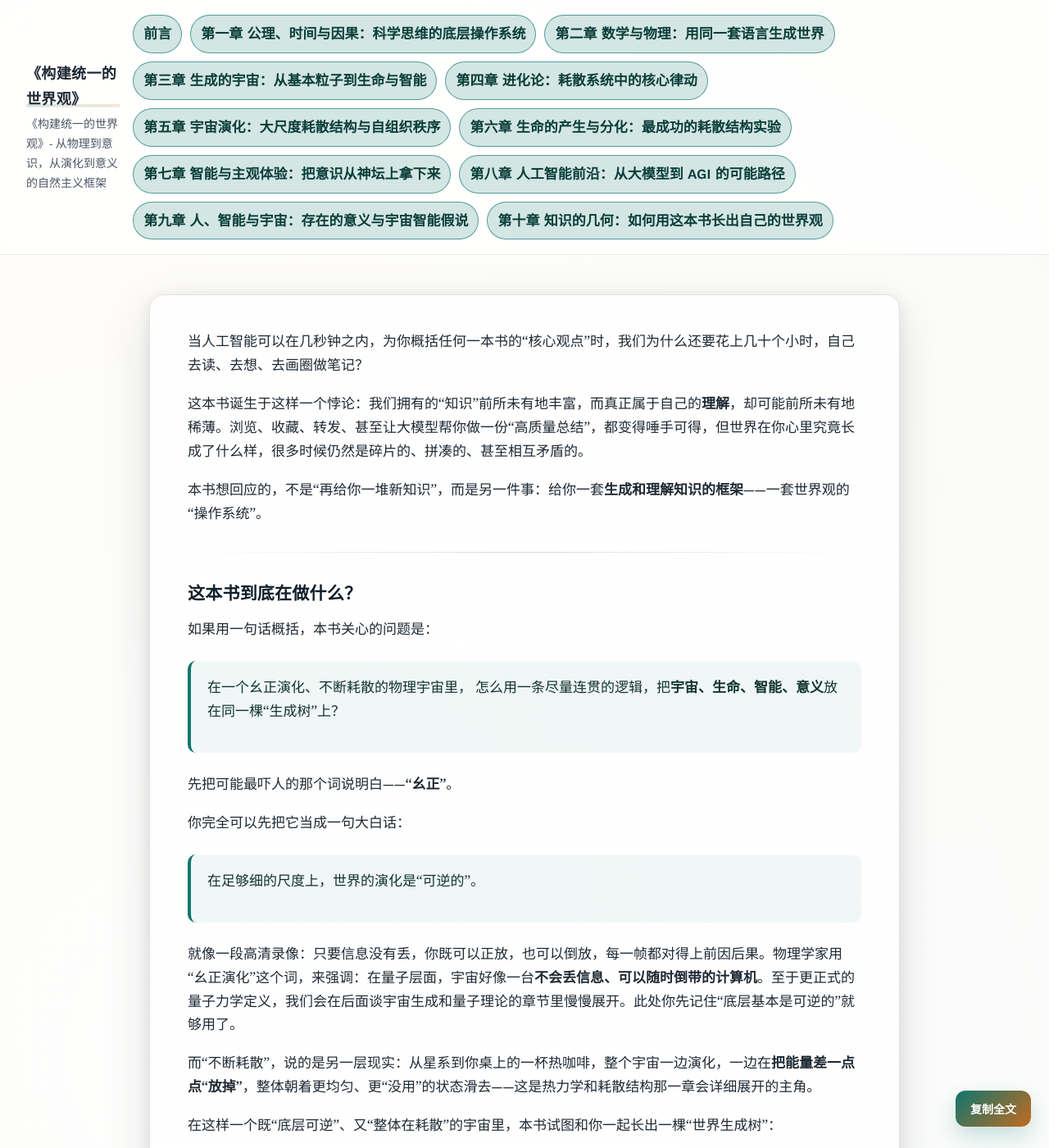
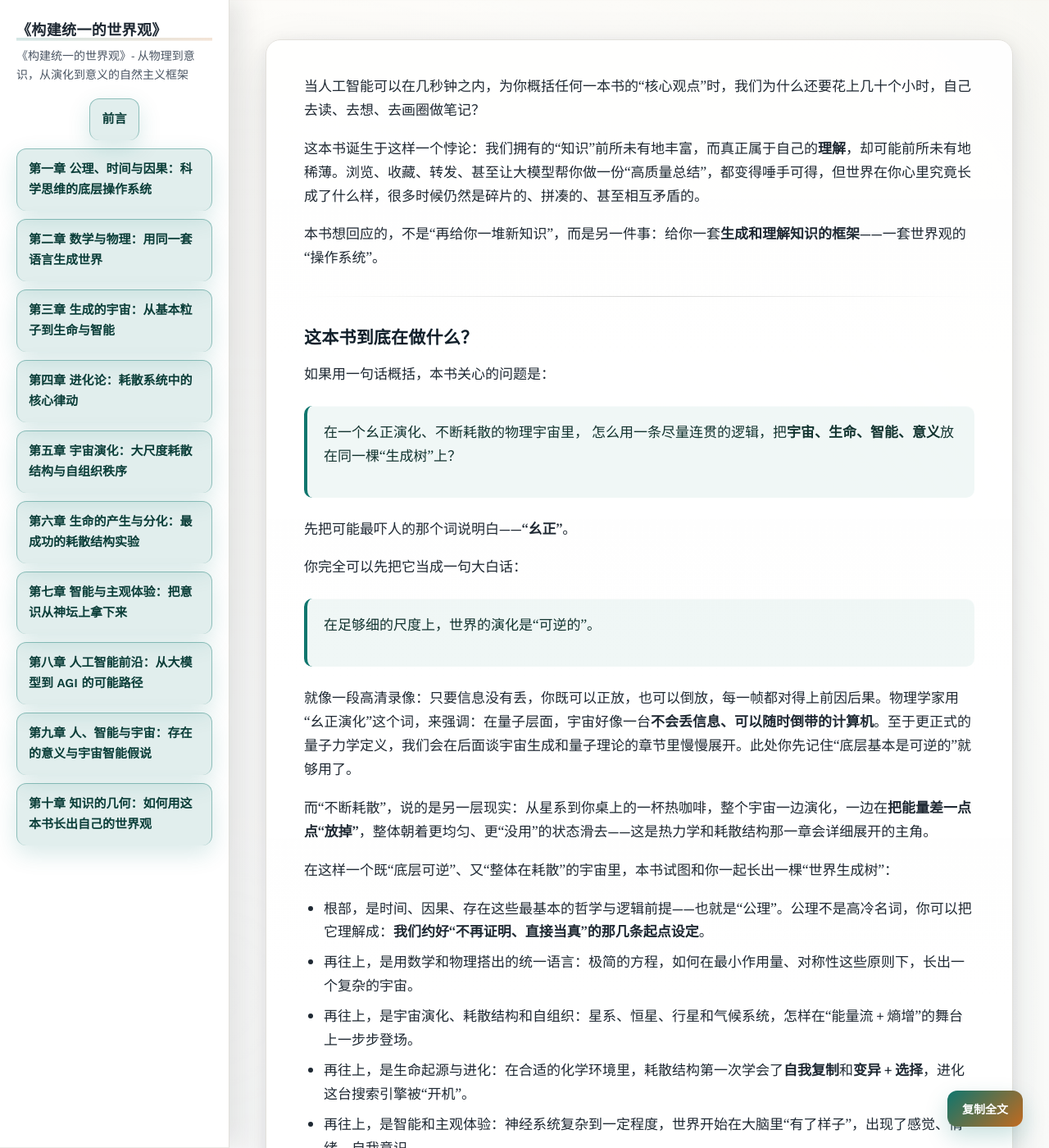
Before and after one commit to modenl/entropyandmeaning, a Jekyll site: the page built from docs/Preface.md, in a window 1280 px wide and 1400 px high. Shown: the whole window at 82% size. Built offline with Jekyll 4.4.1, drawn with Linux system fonts in a browser that asks for light colours; our own code applies the rules of GitHub Pages for plain Markdown files.

Commit message:
Switch desktop layout to left sidebar nav

```diff
--- a/docs/assets/css/site.css
+++ b/docs/assets/css/site.css
@@ -587,6 +587,71 @@ mjx-container mjx-math {
   }
 }
 
+/* Desktop: left sidebar nav */
+@media (min-width: 1024px) {
+  body {
+    padding-left: 280px;
+  }
+
+  .site-shell {
+    position: fixed;
+    inset: 0 auto 0 0;
+    width: 280px;
+    flex-direction: column;
+    align-items: flex-start;
+    justify-content: flex-start;
+    gap: 16px;
+    padding: 22px 20px 28px;
+    background: rgba(255, 255, 255, 0.92);
+    border-right: 1px solid var(--border);
+    box-shadow: 12px 0 32px rgba(15, 24, 36, 0.12);
+  }
+
+  .site-meta {
+    width: 100%;
+  }
+
+  .site-nav {
+    position: static;
+    width: 100%;
+    display: flex;
+    flex-direction: column;
+    gap: 10px;
+    box-shadow: none;
+    border: none;
+    padding: 0;
+    margin: 0;
+    transform: none;
+  }
+
+  .site-nav a {
+    border: 1px solid rgba(15, 118, 110, 0.2);
+    border-radius: 12px;
+    background: rgba(15, 118, 110, 0.06);
+    font-size: 15px;
+    padding: 12px 14px;
+    border-bottom: none;
+    box-shadow: 0 8px 24px rgba(15, 118, 110, 0.12);
+  }
+
+  .site-nav a:hover,
+  .site-nav a.is-active {
+    background: rgba(15, 118, 110, 0.12);
+    border-color: rgba(15, 118, 110, 0.4);
+    box-shadow: 0 10px 28px rgba(15, 118, 110, 0.16);
+  }
+
+  .page-shell {
+    max-width: 960px;
+    margin: 48px auto 80px;
+    padding: 0 24px;
+  }
+
+  .copy-btn {
+    right: 32px;
+  }
+}
+
 @keyframes rise {
   from {
     transform: translateY(12px);
```
